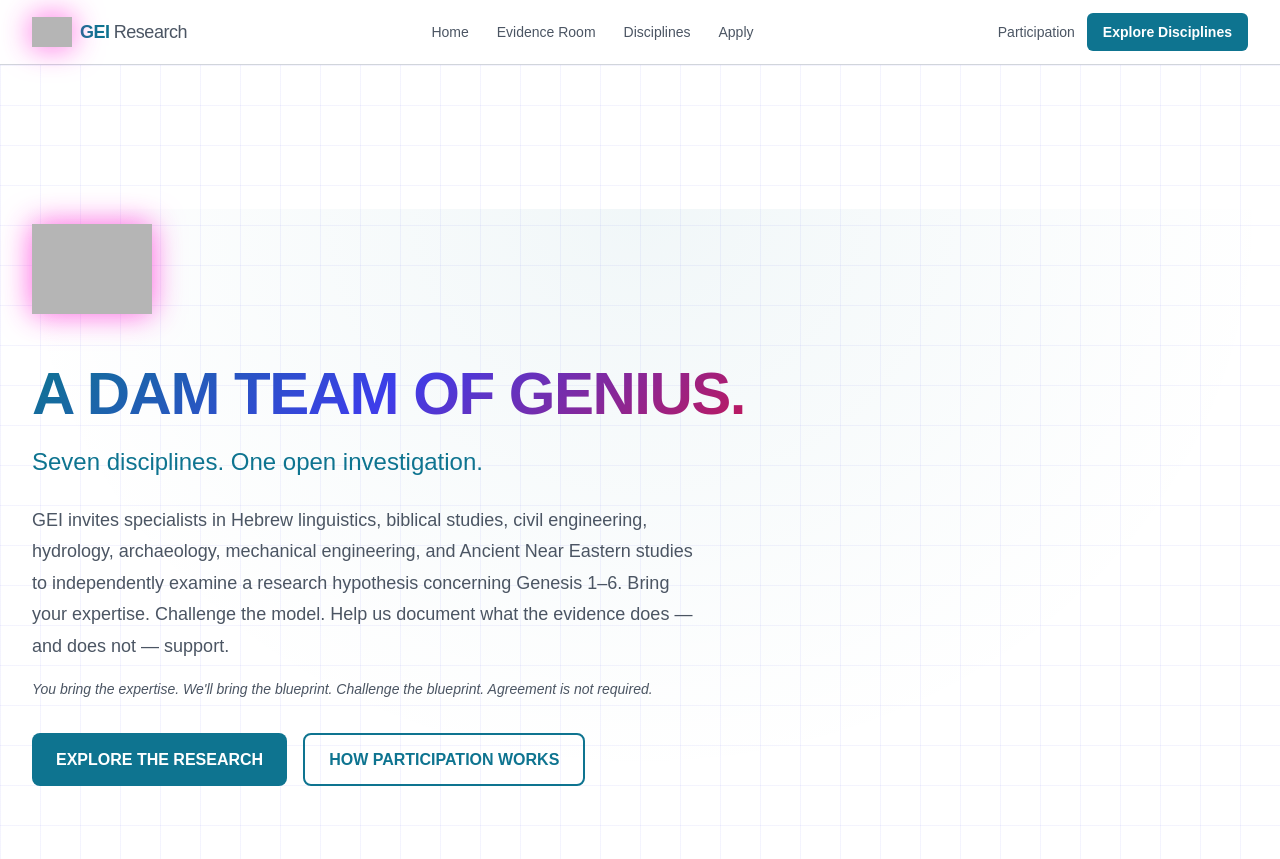
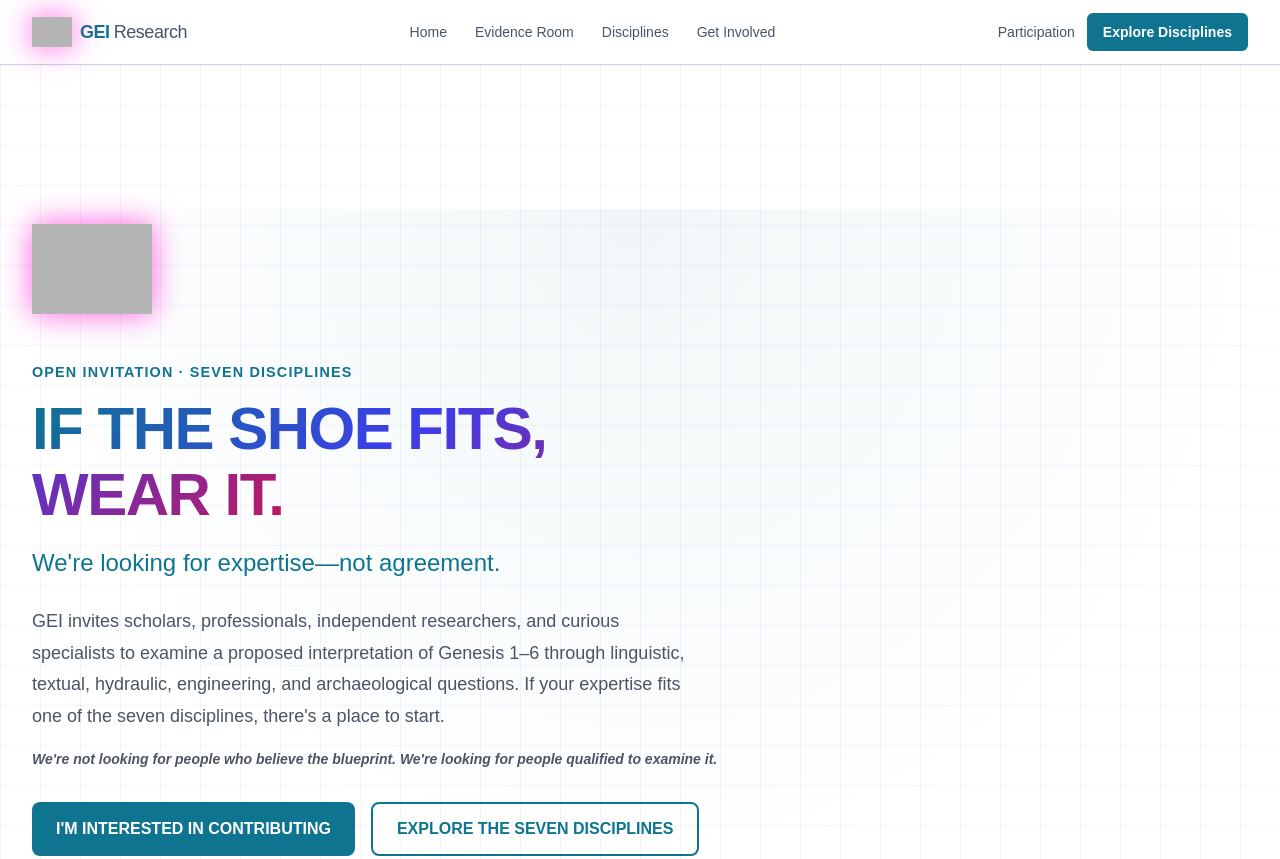
Before and after one commit to jawa-dam/Research, a plain HTML site: page index.html in a window 1280 px wide. Shown: the top 859 px of the page. Drawn offline with Linux system fonts and the light colour scheme; grey boxes are pictures that could not be loaded.

Commit message:
Add shoe-fits open research recruitment campaign

```diff
--- a/index.html
+++ b/index.html
@@ -238,7 +238,7 @@ details .answer{padding:0 1.5rem 1rem;font-size:.875rem;color:var(--gei-text-mut
       <a href="#">Home</a>
       <a href="#research-preview">Evidence Room</a>
       <a href="#disciplines">Disciplines</a>
-      <a href="#final-cta">Apply</a>
+      <a href="research-interest.html">Get Involved</a>
     </nav>
     <div class="header-auth">
       <a href="#participation" style="font-size:.875rem;color:var(--gei-text-muted)">Participation</a>
@@ -253,7 +253,7 @@ details .answer{padding:0 1.5rem 1rem;font-size:.875rem;color:var(--gei-text-mut
       <a href="#">Home</a>
       <a href="#research-preview">Evidence Room</a>
       <a href="#disciplines">Disciplines</a>
-      <a href="#final-cta">Apply</a>
+      <a href="research-interest.html">Get Involved</a>
       <div class="mobile-auth">
         <a href="#participation" style="font-size:.875rem;color:var(--gei-text-muted)">Participation</a>
         <a href="#disciplines" class="btn-sign-up" style="text-align:center">Explore Disciplines</a>
@@ -271,14 +271,16 @@ details .answer{padding:0 1.5rem 1rem;font-size:.875rem;color:var(--gei-text-mut
           <div style="margin-bottom:1.5rem">
             <span class="logo logo-lg" data-logo-effect="pending"><img src="https://assets.zyrosite.com/YZ9jg46Bljs5wOZR/gei-open-research-YdUCaa1Wafpd7vkJ.png" alt="GEI Open Research Initiative" width="120" height="120"></span>
           </div>
-          <h1><span class="gradient-text">A DAM TEAM OF GENIUS.</span></h1>
-          <p class="hero-sub">Seven disciplines. One open investigation.</p>
-          <p class="hero-desc">GEI invites specialists in Hebrew linguistics, biblical studies, civil engineering, hydrology, archaeology, mechanical engineering, and Ancient Near Eastern studies to independently examine a research hypothesis concerning Genesis 1&ndash;6. Bring your expertise. Challenge the model. Help us document what the evidence does &mdash; and does not &mdash; support.</p>
+          <p class="hero-sub" style="margin-top:0;text-transform:uppercase;letter-spacing:.08em;font-size:.9rem;font-weight:800">Open invitation · Seven disciplines</p>
+          <h1 style="margin-top:.75rem"><span class="gradient-text">IF THE SHOE FITS,<br>WEAR IT.</span></h1>
+          <p class="hero-sub">We're looking for expertise—not agreement.</p>
+          <p class="hero-desc">GEI invites scholars, professionals, independent researchers, and curious specialists to examine a proposed interpretation of Genesis 1&ndash;6 through linguistic, textual, hydraulic, engineering, and archaeological questions. If your expertise fits one of the seven disciplines, there's a place to start.</p>
+          <p class="hero-note"><strong>We're not looking for people who believe the blueprint. We're looking for people qualified to examine it.</strong></p>
+          <div class="hero-actions">
+            <a href="research-interest.html" class="btn-primary">I'M INTERESTED IN CONTRIBUTING</a>
+            <a href="#disciplines" class="btn-outline">EXPLORE THE SEVEN DISCIPLINES</a>
+          </div>
           <p class="hero-note">You bring the expertise. We'll bring the blueprint. Challenge the blueprint. Agreement is not required.</p>
-          <div class="hero-actions">
-            <a href="#research-preview" class="btn-primary">EXPLORE THE RESEARCH</a>
-            <a href="#participation" class="btn-outline">HOW PARTICIPATION WORKS</a>
-          </div>
         </div>
       </div>
     </div>
@@ -460,8 +462,8 @@ details .answer{padding:0 1.5rem 1rem;font-size:.875rem;color:var(--gei-text-mut
         <details><summary>What is GEI? <svg viewBox="0 0 24 24" fill="none" stroke="currentColor" stroke-width="2"><path stroke-linecap="round" stroke-linejoin="round" d="M19.5 8.25l-7.5 7.5-7.5-7.5"/></svg></summary><div class="answer">Genesis Engineered Interpretation (GEI) is an alternative interpretive framework that examines Genesis 1&ndash;6 through proposed linguistic, textual, hydraulic, archaeological, and mechanical-engineering comparisons. It is a research hypothesis, not an established academic position.</div></details>
         <details><summary>Do I need academic credentials to participate? <svg viewBox="0 0 24 24" fill="none" stroke="currentColor" stroke-width="2"><path stroke-linecap="round" stroke-linejoin="round" d="M19.5 8.25l-7.5 7.5-7.5-7.5"/></svg></summary><div class="answer">No institutional affiliation or formal credentials are required to express interest. We welcome independent researchers, professionals, students, and curious minds. However, technical contributions will be evaluated on their merits and methodology.</div></details>
         <details><summary>Is GEI claiming to be proven science? <svg viewBox="0 0 24 24" fill="none" stroke="currentColor" stroke-width="2"><path stroke-linecap="round" stroke-linejoin="round" d="M19.5 8.25l-7.5 7.5-7.5-7.5"/></svg></summary><div class="answer">No. GEI distinguishes between observations, analogies, hypotheses, and evidence. The initiative exists specifically to invite critical examination &mdash; agreement is not required or expected.</div></details>
-        <details><summary>What happens after I apply? <svg viewBox="0 0 24 24" fill="none" stroke="currentColor" stroke-width="2"><path stroke-linecap="round" stroke-linejoin="round" d="M19.5 8.25l-7.5 7.5-7.5-7.5"/></svg></summary><div class="answer">The current public site explains the research and participation pathways. Private application intake, account creation, and the contributor workspace are not active yet. They will be announced here only after a secure submission and access-control system has been implemented and tested. Please do not post private contact details in public GitHub issues.</div></details>
-        <details><summary>Can I just follow the research without contributing? <svg viewBox="0 0 24 24" fill="none" stroke="currentColor" stroke-width="2"><path stroke-linecap="round" stroke-linejoin="round" d="M19.5 8.25l-7.5 7.5-7.5-7.5"/></svg></summary><div class="answer">Yes. The Evidence Room and research library are publicly accessible. You can also select a "follow the research" option when expressing interest.</div></details>
+        <details><summary>What happens after I apply? <svg viewBox="0 0 24 24" fill="none" stroke="currentColor" stroke-width="2"><path stroke-linecap="round" stroke-linejoin="round" d="M19.5 8.25l-7.5 7.5-7.5-7.5"/></svg></summary><div class="answer">The separate GEI research-interest form is being prepared. It will be activated only after a dedicated private form endpoint has been created and tested. Until then, please do not post private contact details in public GitHub issues or use the ordinary YallToo support form for research inquiries.</div></details>
+        <details><summary>Can I just follow the research without contributing? <svg viewBox="0 0 24 24" fill="none" stroke="currentColor" stroke-width="2"><path stroke-linecap="round" stroke-linejoin="round" d="M19.5 8.25l-7.5 7.5-7.5-7.5"/></svg></summary><div class="answer">Yes. The Evidence Room and research library are publicly accessible. A separate research-interest form will provide a way to follow updates without mixing research inquiries with ordinary YallToo support.</div></details>
       </div>
     </div>
   </section>
@@ -469,10 +471,10 @@ details .answer{padding:0 1.5rem 1rem;font-size:.875rem;color:var(--gei-text-mut
   <!-- Final CTA -->
   <section class="final-cta" id="final-cta">
     <div class="container">
-      <h2 class="section-title">Join the Investigation</h2>
-      <p>Whether you're a Hebrew scholar, biblical researcher, engineer, hydrologist, archaeologist, Ancient Near Eastern specialist, or curious supporter—there is a place to contribute questions and evidence. Help document what the evidence supports.</p>
+      <h2 class="section-title">If the Shoe Fits, Wear It.</h2>
+      <p>Bring your questions, expertise, corrections, or counterarguments. No predetermined conclusion. No agreement required. Just independent examination.</p>
       <div class="final-actions">
-        <a href="https://github.com/jawa-dam/Research" target="_blank" rel="noopener noreferrer" class="btn-primary">VIEW THE RESEARCH REPOSITORY</a>
+        <a href="research-interest.html" class="btn-primary">EXPRESS RESEARCH INTEREST</a>
         <a href="#research-preview" class="btn-ghost">Browse the Evidence Room</a>
       </div>
     </div>
@@ -499,7 +501,7 @@ details .answer{padding:0 1.5rem 1rem;font-size:.875rem;color:var(--gei-text-mut
       <div>
         <h4>Participate</h4>
         <ul>
-          <li><a href="#final-cta">Apply to Contribute</a></li>
+          <li><a href="research-interest.html">Research Interest Form</a></li>
           <li><a href="#participation">Participation Guide</a></li>
         </ul>
       </div>
```
